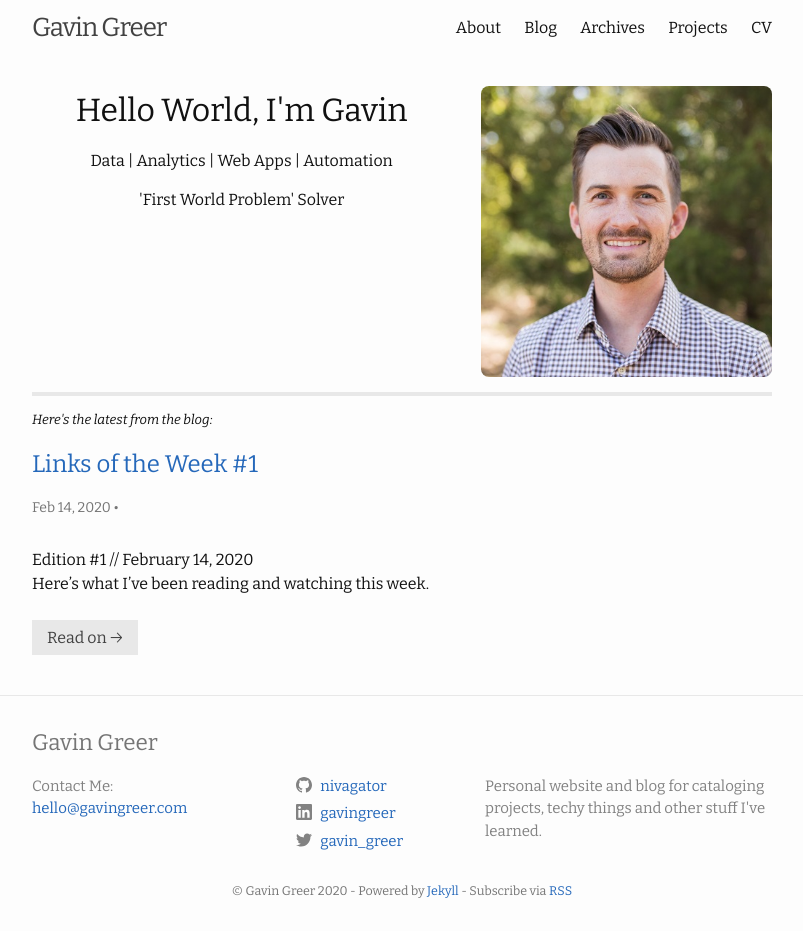
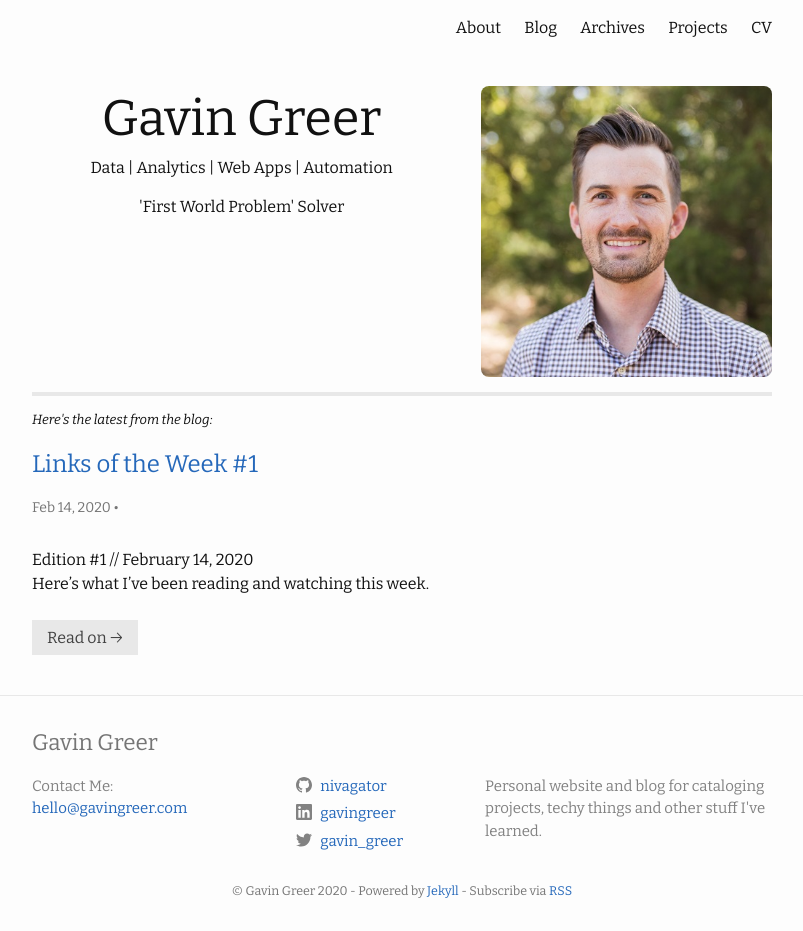
Before and after one commit to nivagator/personal-site, a Jekyll site: the page built from index.html, in a window 1280 px wide. Shown: the whole page, without its empty margins (238-1041 px from the left). Built offline with Jekyll 4.4.1, drawn with Linux system fonts in a browser that asks for light colours; the list of posts is cut into pages by our own code.

Commit message:
update index.html

```diff
--- a/_includes/header.html
+++ b/_includes/header.html
@@ -1,8 +1,9 @@
 <header class="site-header">
 
   <div class="wrapper">
-
+    {% if page.url != "/" and page.url != "/index.html" %}
     <a class="site-title" href="{{ "/" | relative_url }}">{{ site.title | escape }}</a>
+    {% endif %}
     <nav class="site-nav">
       {% for link in site.data.navigation.main %}
         {% if link.url contains "http" %}
--- a/_sass/custom.scss
+++ b/_sass/custom.scss
@@ -107,3 +107,12 @@ img.site {
   width: 100%;
   height: 100%;
 }
+
+/**
+* author header
+**/
+.author-header {
+  font-size: 50px;
+  margin-top: -5px;
+  margin-bottom: 0px;
+}
--- a/index.html
+++ b/index.html
@@ -8,7 +8,7 @@ title: Gavin Greer
 <div class="row">
   <div class="col-sm-7">
     <div style="text-align:center;">
-      <h1>Hello World, I'm Gavin</h1>
+      <h1 class="author-header">Gavin Greer</h1>
       <p>Data | Analytics | Web Apps | Automation</p>
       <p>'First World Problem' Solver</p>
     </div>
```
